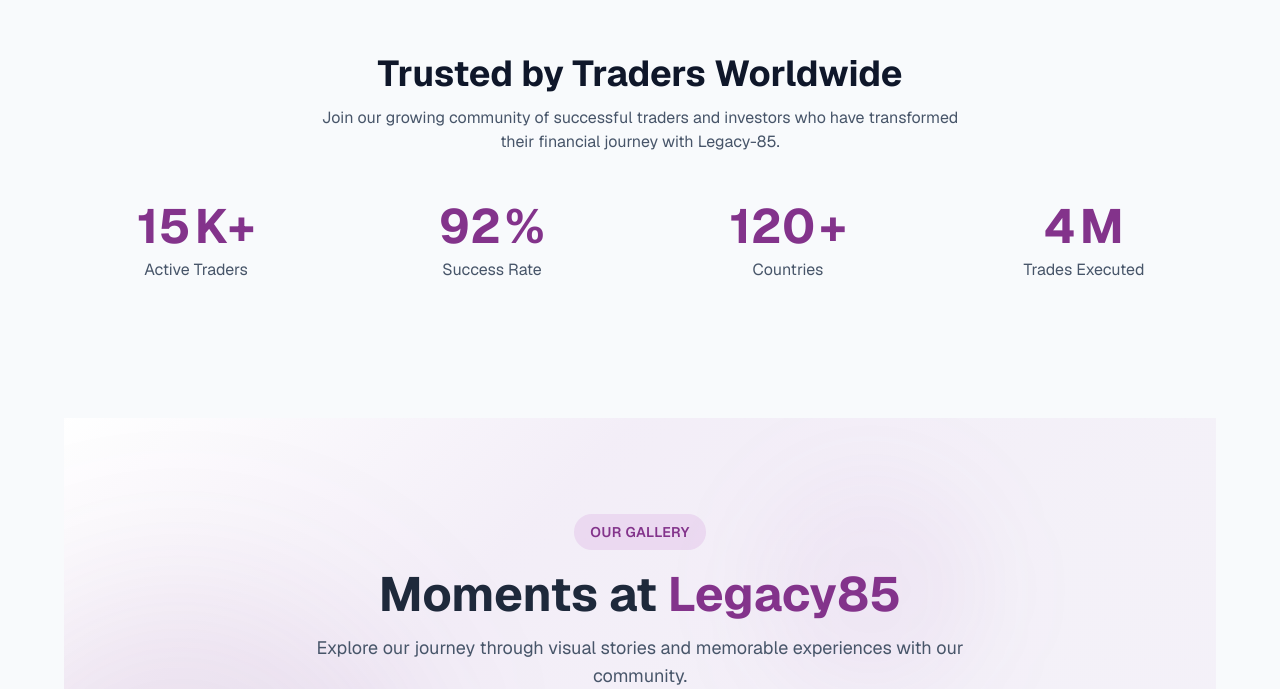
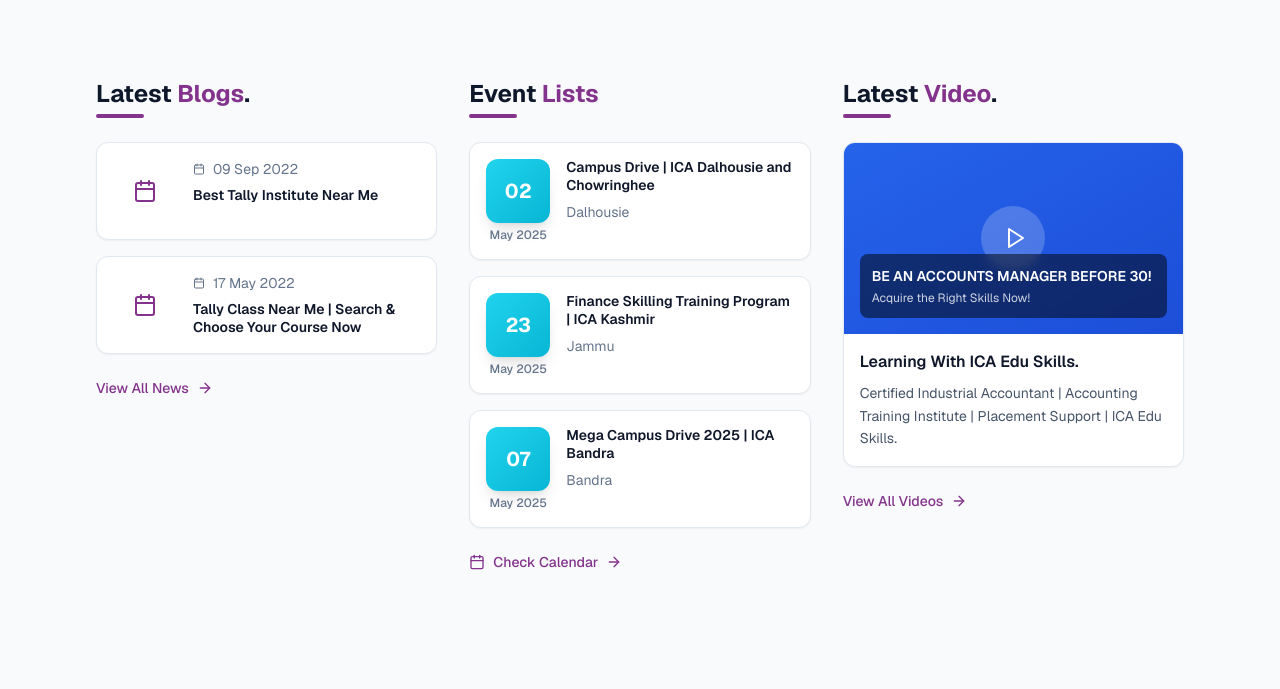
Before and after one commit to harshitg1/legacy-85, a Next.js app: page / in a window 1280 px wide. Shown: the part 1751-2440 px from the top of the page. Built offline with nearby package versions, Linux system fonts and the light colour scheme.

Commit message:
added events section on homepage

```diff
--- /dev/null
+++ b/src/app/blog/components/events.tsx
@@ -0,0 +1,207 @@
+'use client';
+
+import React from 'react';
+import { Calendar, ArrowRight, Play } from 'lucide-react';
+import { motion } from 'framer-motion';
+
+const Events = () => {
+  const blogs = [
+    {
+      id: 1,
+      date: '09 Sep 2022',
+      title: 'Best Tally Institute Near Me',
+      image: '/blog-1.jpg'
+    },
+    {
+      id: 2,
+      date: '17 May 2022',
+      title: 'Tally Class Near Me | Search & Choose Your Course Now',
+      image: '/blog-2.jpg'
+    }
+  ];
+
+  const eventLists = [
+    {
+      id: 1,
+      day: '02',
+      month: 'May 2025',
+      title: 'Campus Drive | ICA Dalhousie and Chowringhee',
+      location: 'Dalhousie'
+    },
+    {
+      id: 2,
+      day: '23',
+      month: 'May 2025',
+      title: 'Finance Skilling Training Program | ICA Kashmir',
+      location: 'Jammu'
+    },
+    {
+      id: 3,
+      day: '07',
+      month: 'May 2025',
+      title: 'Mega Campus Drive 2025 | ICA Bandra',
+      location: 'Bandra'
+    }
+  ];
+
+  return (
+    <div className="bg-slate-50 dark:bg-slate-900 py-16">
+      <div className="max-w-7xl mx-auto px-4 sm:px-6 lg:px-8">
+        <div className="grid lg:grid-cols-3 gap-8">
+
+          {/* Latest Blogs Section */}
+          <motion.div
+            initial={{ opacity: 0, y: 20 }}
+            whileInView={{ opacity: 1, y: 0 }}
+            viewport={{ once: true }}
+            transition={{ duration: 0.5 }}
+            className="space-y-6"
+          >
+            <div>
+              <h2 className="text-2xl font-bold text-slate-900 dark:text-white mb-1">
+                Latest <span className="text-theme-primary">Blogs</span>.
+              </h2>
+              <div className="w-12 h-1 bg-theme-primary rounded-full"></div>
+            </div>
+
+            <div className="space-y-4">
+              {blogs.map((blog, index) => (
+                <motion.div
+                  key={blog.id}
+                  initial={{ opacity: 0, x: -20 }}
+                  whileInView={{ opacity: 1, x: 0 }}
+                  viewport={{ once: true }}
+                  transition={{ duration: 0.5, delay: index * 0.1 }}
+                  className="bg-white dark:bg-slate-800 rounded-xl p-4 shadow-sm border border-slate-200 dark:border-slate-700 hover:shadow-md transition-shadow duration-300 group cursor-pointer"
+                >
+                  <div className="flex gap-4">
+                    <div className="w-16 h-16 bg-gradient-to-br from-theme-primary/20 to-theme-primary/10 rounded-lg flex-shrink-0 flex items-center justify-center">
+                      <Calendar className="w-6 h-6 text-theme-primary" />
+                    </div>
+                    <div className="flex-1">
+                      <div className="flex items-center gap-2 text-sm text-slate-500 dark:text-slate-400 mb-2">
+                        <Calendar className="w-3 h-3" />
+                        {blog.date}
+                      </div>
+                      <h3 className="font-semibold text-slate-900 dark:text-white text-sm leading-tight group-hover:text-theme-primary transition-colors">
+                        {blog.title}
+                      </h3>
+                    </div>
+                  </div>
+                </motion.div>
+              ))}
+            </div>
+
+            <button className="flex items-center gap-2 text-theme-primary font-medium text-sm hover:gap-3 transition-all duration-300 group">
+              View All News
+              <ArrowRight className="w-4 h-4 group-hover:translate-x-1 transition-transform" />
+            </button>
+          </motion.div>
+
+          {/* Event Lists Section */}
+          <motion.div
+            initial={{ opacity: 0, y: 20 }}
+            whileInView={{ opacity: 1, y: 0 }}
+            viewport={{ once: true }}
+            transition={{ duration: 0.5, delay: 0.2 }}
+            className="space-y-6"
+          >
+            <div>
+              <h2 className="text-2xl font-bold text-slate-900 dark:text-white mb-1">
+                Event <span className="text-theme-primary">Lists</span>
+              </h2>
+              <div className="w-12 h-1 bg-theme-primary rounded-full"></div>
+            </div>
+
+            <div className="space-y-4">
+              {eventLists.map((event, index) => (
+                <motion.div
+                  key={event.id}
+                  initial={{ opacity: 0, x: -20 }}
+                  whileInView={{ opacity: 1, x: 0 }}
+                  viewport={{ once: true }}
+                  transition={{ duration: 0.5, delay: index * 0.1 }}
+                  className="bg-white dark:bg-slate-800 rounded-xl p-4 shadow-sm border border-slate-200 dark:border-slate-700 hover:shadow-md transition-shadow duration-300 group cursor-pointer"
+                >
+                  <div className="flex gap-4">
+                    <div className="text-center">
+                      <div className="w-16 h-16 bg-gradient-to-br from-cyan-400 to-cyan-500 rounded-xl flex items-center justify-center text-white font-bold text-xl shadow-lg">
+                        {event.day}
+                      </div>
+                      <div className="text-xs text-slate-500 dark:text-slate-400 mt-1 font-medium">
+                        {event.month}
+                      </div>
+                    </div>
+                    <div className="flex-1">
+                      <h3 className="font-semibold text-slate-900 dark:text-white text-sm leading-tight mb-2 group-hover:text-theme-primary transition-colors">
+                        {event.title}
+                      </h3>
+                      <div className="text-sm text-slate-500 dark:text-slate-400">
+                        {event.location}
+                      </div>
+                    </div>
+                  </div>
+                </motion.div>
+              ))}
+            </div>
+
+            <button className="flex items-center gap-2 text-theme-primary font-medium text-sm hover:gap-3 transition-all duration-300 group">
+              <Calendar className="w-4 h-4" />
+              Check Calendar
+              <ArrowRight className="w-4 h-4 group-hover:translate-x-1 transition-transform" />
+            </button>
+          </motion.div>
+
+          {/* Latest Video Section */}
+          <motion.div
+            initial={{ opacity: 0, y: 20 }}
+            whileInView={{ opacity: 1, y: 0 }}
+            viewport={{ once: true }}
+            transition={{ duration: 0.5, delay: 0.4 }}
+            className="space-y-6"
+          >
+            <div>
+              <h2 className="text-2xl font-bold text-slate-900 dark:text-white mb-1">
+                Latest <span className="text-theme-primary">Video</span>.
+              </h2>
+              <div className="w-12 h-1 bg-theme-primary rounded-full"></div>
+            </div>
+
+            <div className="bg-white dark:bg-slate-800 rounded-xl overflow-hidden shadow-sm border border-slate-200 dark:border-slate-700">
+              <div className="relative aspect-video bg-gradient-to-br from-blue-600 to-blue-700">
+                <div className="absolute inset-0 flex items-center justify-center">
+                  <button className="w-16 h-16 bg-white/20 backdrop-blur-sm rounded-full flex items-center justify-center hover:bg-white/30 transition-colors duration-300 group">
+                    <Play className="w-6 h-6 text-white ml-1 group-hover:scale-110 transition-transform" />
+                  </button>
+                </div>
+                <div className="absolute bottom-4 left-4 right-4">
+                  <div className="bg-black/50 backdrop-blur-sm rounded-lg p-3">
+                    <h3 className="text-white font-semibold text-sm">BE AN ACCOUNTS MANAGER BEFORE 30!</h3>
+                    <p className="text-white/80 text-xs mt-1">Acquire the Right Skills Now!</p>
+                  </div>
+                </div>
+              </div>
+
+              <div className="p-4">
+                <h3 className="font-semibold text-slate-900 dark:text-white mb-2">
+                  Learning With ICA Edu Skills.
+                </h3>
+                <p className="text-sm text-slate-600 dark:text-slate-400 leading-relaxed">
+                  Certified Industrial Accountant | Accounting Training Institute | Placement Support | ICA Edu Skills.
+                </p>
+              </div>
+            </div>
+
+            <button className="flex items-center gap-2 text-theme-primary font-medium text-sm hover:gap-3 transition-all duration-300 group">
+              View All Videos
+              <ArrowRight className="w-4 h-4 group-hover:translate-x-1 transition-transform" />
+            </button>
+          </motion.div>
+
+        </div>
+      </div>
+    </div>
+  );
+};
+
+export default Events;
--- a/src/components/landing.tsx
+++ b/src/components/landing.tsx
@@ -9,6 +9,7 @@
 import CTA from "@/components/cta";
 import Footer from "@/components/footer";
 import Contact from "@/components/contact";
+import Events from "@/app/blog/components/events";
 // import PopularCourses from "@/components/popularCourses"; // optional
 
 export default function LandingPage() {
@@ -25,7 +26,9 @@
         <div className="mt-12 sm:mt-16 md:mt-20 lg:mt-24">
           <About />
         </div>
-
+        <div className="mt-12 sm:mt-16 md:mt-20 lg:mt-24">
+          < Events />
+        </div>
         <div className="mt-12 sm:mt-16 md:mt-20 lg:mt-24">
           <TrustedBy />
         </div>
```
